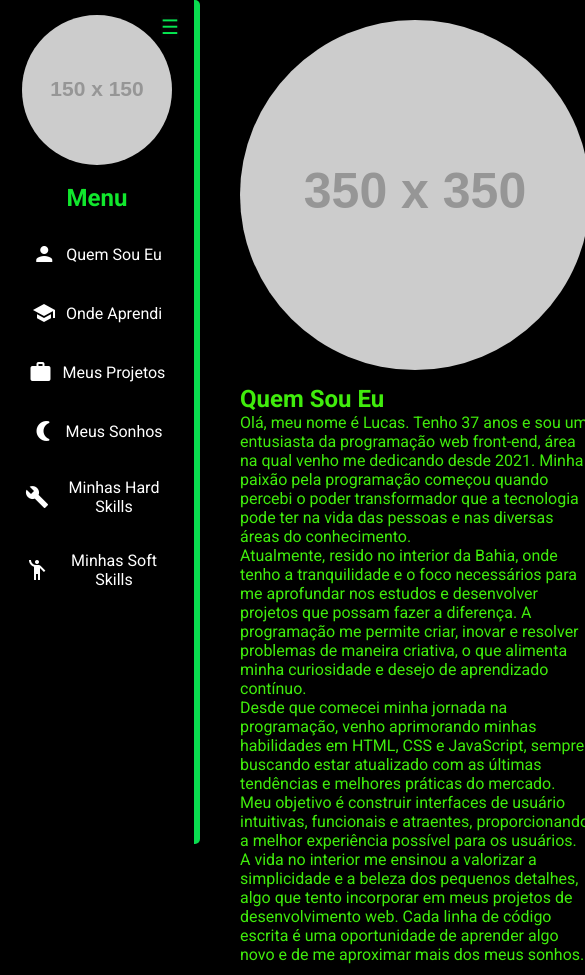
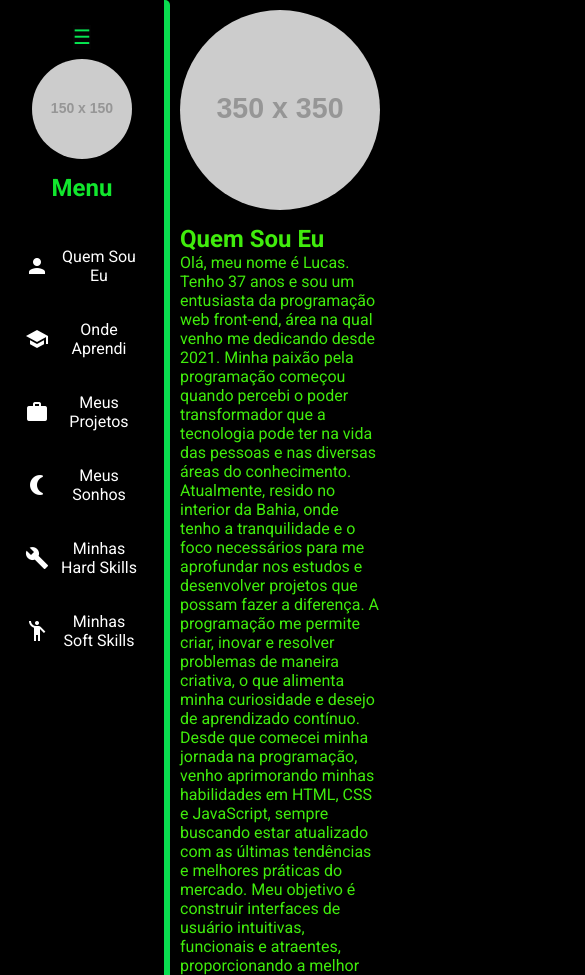
Before and after one commit to lukascruzdev/meu-portifolio, a plain HTML site: page index.html in a window 390 px wide. Shown: the top 975 px of the page, 585 px wide, since content can reach past the window. Drawn offline with Linux system fonts and the light colour scheme; placeholder pictures from the web are drawn by us.

Commit message:
responsividade

```diff
--- a/src/styles/styles.css
+++ b/src/styles/styles.css
@@ -132,17 +132,19 @@ body {
     display: flex;
     justify-content: space-around;
     margin-top: 90px;
+    flex-wrap: wrap;
 }
 
 .course-logos img {
     width: 250px;
     height: 250px;
     border-radius: 10px;
+    margin: 10px;
 }
 
 .skills-grid {
     display: grid;
-    grid-template-columns: repeat(5, 1fr);
+    grid-template-columns: repeat(auto-fit, minmax(100px, 1fr));
     gap: 20px;
     margin-top: 20px;
 }
@@ -197,3 +199,56 @@ body {
 .toggle-button:hover {
     background-color: #5da5ec;
 }
+
+@media (max-width: 768px) {
+    .sidebar {
+        width: 60px;
+    }
+
+    .sidebar.collapsed {
+        width: 60px;
+    }
+
+    .content {
+        margin-left: 80px;
+    }
+
+    .content.collapsed {
+        margin-left: 80px;
+    }
+}
+
+@media (max-width: 480px) {
+    .content {
+        margin-left: 0;
+        padding: 10px;
+    }
+
+    .sidebar {
+        width: 100%;
+        height: auto;
+        position: static;
+        display: flex;
+        flex-direction: column;
+        align-items: center;
+    }
+
+    .sidebar.collapsed {
+        width: 100%;
+    }
+
+    .toggle-button {
+        position: static;
+        margin: 10px 0;
+    }
+
+    .profile-pic {
+        width: 100px;
+        height: 100px;
+    }
+
+    .bio-pic {
+        width: 200px;
+        height: 200px;
+    }
+}
```
